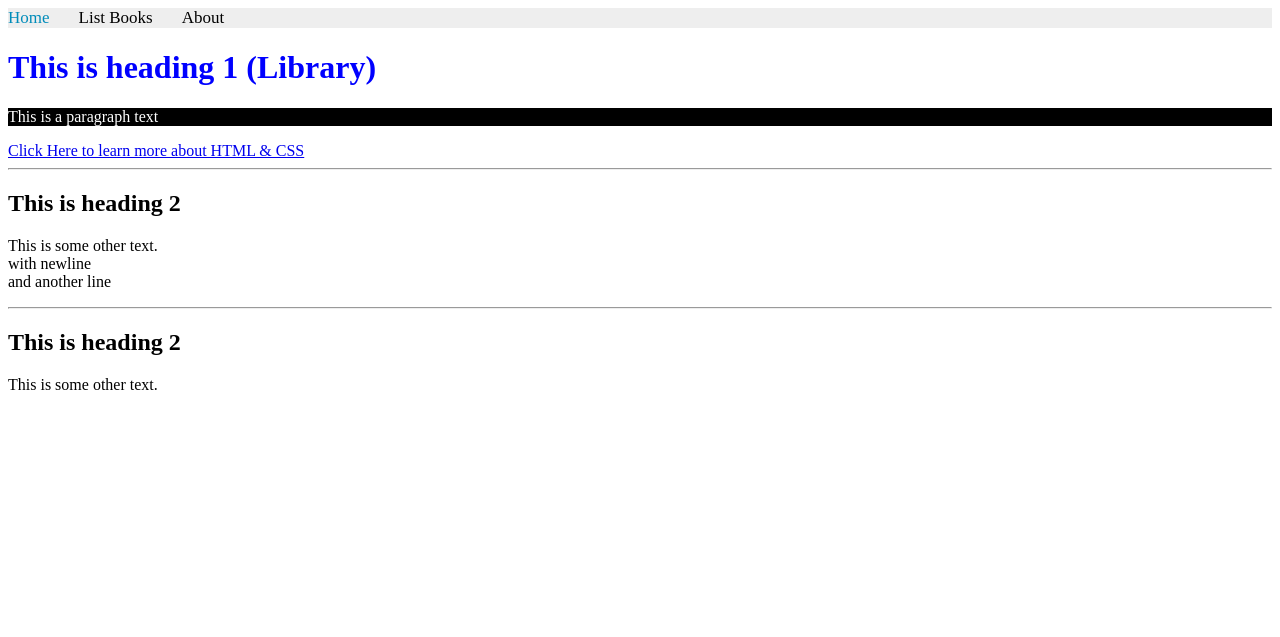
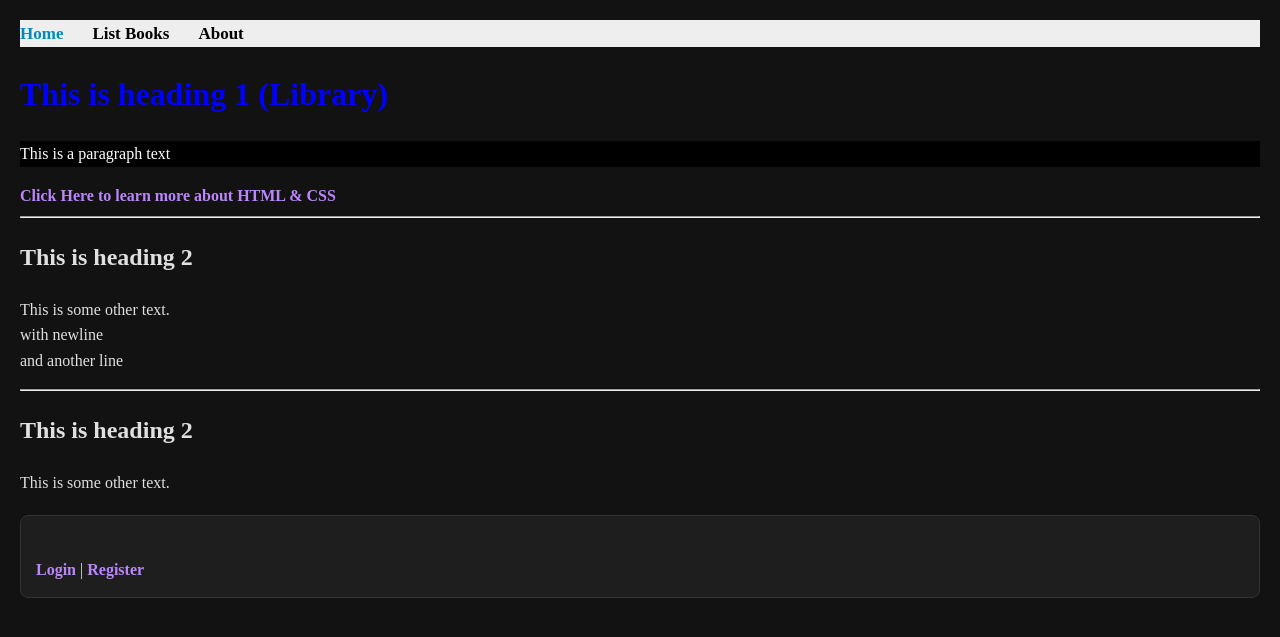
Before and after one commit to JoudSa/lab2, a Django app: page /books/ in a window 1280 px wide. Shown: the top 637 px of the page. Run offline with Django 5.2, Linux system fonts and the light colour scheme; data comes from the database, SQL or seed files in the repository; both versions use the stored data as it was after the commit.

Commit message:
Lab-11&12

```diff
--- a/apps/bookmodule/views.py
+++ b/apps/bookmodule/views.py
@@ -1,12 +1,14 @@
 from urllib import request
 
 from django.shortcuts import redirect, render
-
+from django.contrib.auth.forms import UserCreationForm
+from django.contrib import messages
 from django.http import HttpResponse
 from django.db.models import Q, Count, Sum, Avg, Max, Min
 from .models import Book,Student, Address,Book1, Publisher, Author, Student2,Address2, NaturePhoto
 from .forms import BookForm, StudentForm, Student2Form, NaturePhotoForm
 
+from django.contrib.auth.decorators import login_required
 
 def viewbook(request, bookId):
     # assume that we have the following books somewhere (e.g. database)
@@ -237,6 +239,12 @@ def l10P2DeleteBook(request, bookId):
 
     return render(request, 'bookmodule/l10Part2DeleteBook.html', {'book': book})
 
+@login_required(login_url="/users/login")
+def lab11_list_students(request):
+    students = Student.objects.all()
+    return render(request, 'bookmodule/lab11_list_students.html', {'students': students})
+
+@login_required(login_url="/users/login")
 def lab11_addStudent(request):
     if request.method == 'POST':
         form = StudentForm(request.POST)
@@ -246,10 +254,8 @@ def lab11_addStudent(request):
     else:
         form = StudentForm()
     return render(request, 'bookmodule/lab11StudentForm.html', {'form': form})
-def lab11_list_students(request):
-    students = Student.objects.all()
-    return render(request, 'bookmodule/lab11_list_students.html', {'students': students})
 
+@login_required(login_url="/users/login")
 def lab11_update_student(request, id):
     student = Student.objects.get(id=id)
 
@@ -263,12 +269,13 @@ def lab11_update_student(request, id):
 
     return render(request, 'bookmodule/lab11StudentForm.html', {'form': form})
 
+@login_required(login_url="/users/login")
 def lab11_delete_student(request, id):
     student = Student.objects.get(id=id)
     student.delete()
     return redirect('lab11_list_students')
 
-
+@login_required(login_url="/users/login")
 def lab11_task2_add_student(request):
     if request.method == 'POST':
         form = Student2Form(request.POST)
@@ -279,23 +286,14 @@ def lab11_task2_add_student(request):
         form = Student2Form()
     return render(request, 'bookmodule/lab11_student2_form.html', {'form': form})
 
+@login_required(login_url="/users/login")
 def lab11_task2_list(request):
     students = Student2.objects.all()
     return render(request, 'bookmodule/lab11_task2_list.html', {'students': students})
 
 from .forms import NaturePhotoForm
 
-def lab11_upload_photo(request):
-    if request.method == 'POST':
-        form = NaturePhotoForm(request.POST, request.FILES)
-        if form.is_valid():
-            form.save()
-            return redirect('lab11_gallery')
-    else:
-        form = NaturePhotoForm()
-    return render(request, 'bookmodule/lab11_upload_form.html', {'form': form})
-
-
+@login_required(login_url="/users/login")
 def lab11_upload_photo(request):
     if request.method == 'POST':
         form = NaturePhotoForm(request.POST, request.FILES)
--- a/apps/templates/layouts/base.html
+++ b/apps/templates/layouts/base.html
@@ -10,15 +10,75 @@
   <meta charset="UTF-8">
   <link rel="stylesheet" href="https://cdnjs.cloudflare.com/ajax/libs/font-awesome/4.7.0/css/font-awesome.min.css">
   <link rel="stylesheet" href="{% static 'styles.css' %}"> <!-- include css file -->
+  <style>
+    /* 1. Dark Mode Variables */
+    :root {
+      --bg-color: #121212;      /* Deep black/grey background */
+      --text-color: #e0e0e0;    /* Soft white for readability */
+      --nav-bg: #1e1e1e;        /* Slightly lighter grey for the nav area */
+      --link-color: #bb86fc;    /* Soft purple for links */
+      --border-color: #333333;
+    }
 
+    /* 2. Applying the Styles Globally */
+    body {
+      background-color: var(--bg-color);
+      color: var(--text-color);
+      margin: 0;
+      padding: 20px;
+      line-height: 1.6;
+    }
+
+    nav {
+      background-color: var(--nav-bg);
+      padding: 15px;
+      border-radius: 8px;
+      border: 1px solid var(--border-color);
+      margin-top: 20px;
+    }
+
+    a {
+      color: var(--link-color);
+      text-decoration: none;
+      font-weight: bold;
+    }
+
+    a:hover {
+      text-decoration: underline;
+    }
+
+    /* 3. Adjusting Message Colors for Dark Mode */
+    .success { color: #81c784 !important; } /* Soft Green */
+    .error, .danger { color: #e57373 !important; } /* Soft Red */
+  </style>
   {% block stylesheets %}{% endblock stylesheets %}
 </head>
 <body>
 
     {% include "includes/header.html" %}
 
+     {% if messages %}
+        <ul class="messages">
+            {% for message in messages %}
+                <li class="{{ message.tags }}" style="color: {% if message.tags == 'success' %}green{% else %}red{% endif %};">
+                    {{ message }}
+                </li>
+            {% endfor %}
+        </ul>
+    {% endif %}
+
     {% block content %} {% endblock content %}
-
+<nav>
+    <br>
+    {% if user.is_authenticated %}
+        <h3>Hello, {{ user.username }}</h3> |
+        <a href="{% url 'logout' %}">Logout</a>
+    {% else %}
+        <a href="{% url 'login' %}">Login</a> |
+        <a href="{% url 'register' %}">Register</a>
+    {% endif %}
+    <br>
+</nav>
     {% include "includes/footer.html" %}
 
 </body>
--- a/apps/usermodule/urls.py
+++ b/apps/usermodule/urls.py
@@ -1,3 +1,8 @@
 from django.urls import path
+from . import views
+
 urlpatterns = [
+    path('login/',views.loginUser, name="login"),
+    path('register/', views.registerUser, name="register"),
+    path('logout/', views.logoutUser, name='logout')
 ]
```
Also changed, not shown: apps/templates/bookmodule/test.html (+29 -19 lines), apps/templates/usermodule/login.html (added, +13 -0 lines), apps/templates/usermodule/register.html (added, +13 -0 lines), apps/usermodule/forms.py (added, +13 -0 lines), apps/usermodule/views.py (+41 -2 lines), db.sqlite3.
